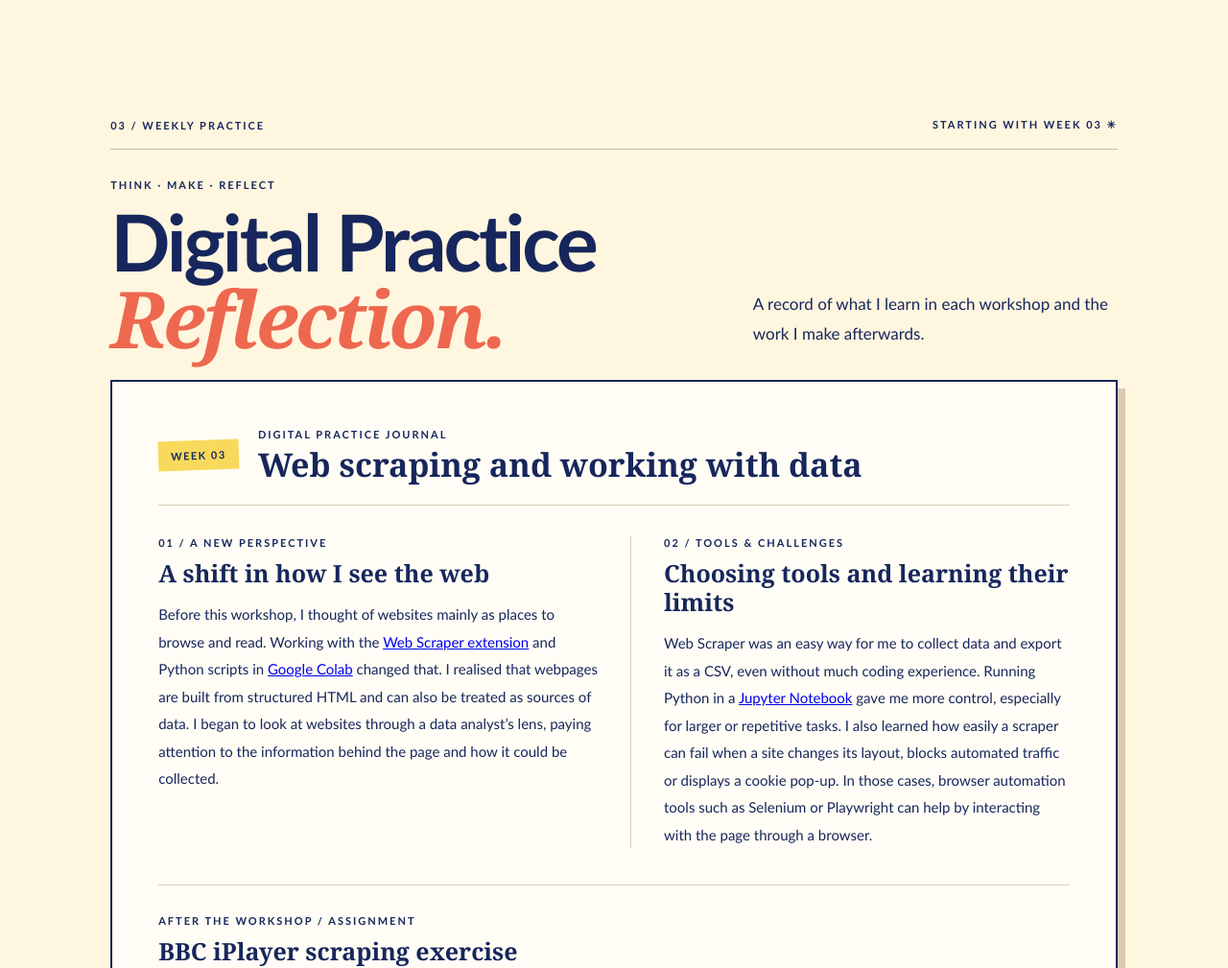
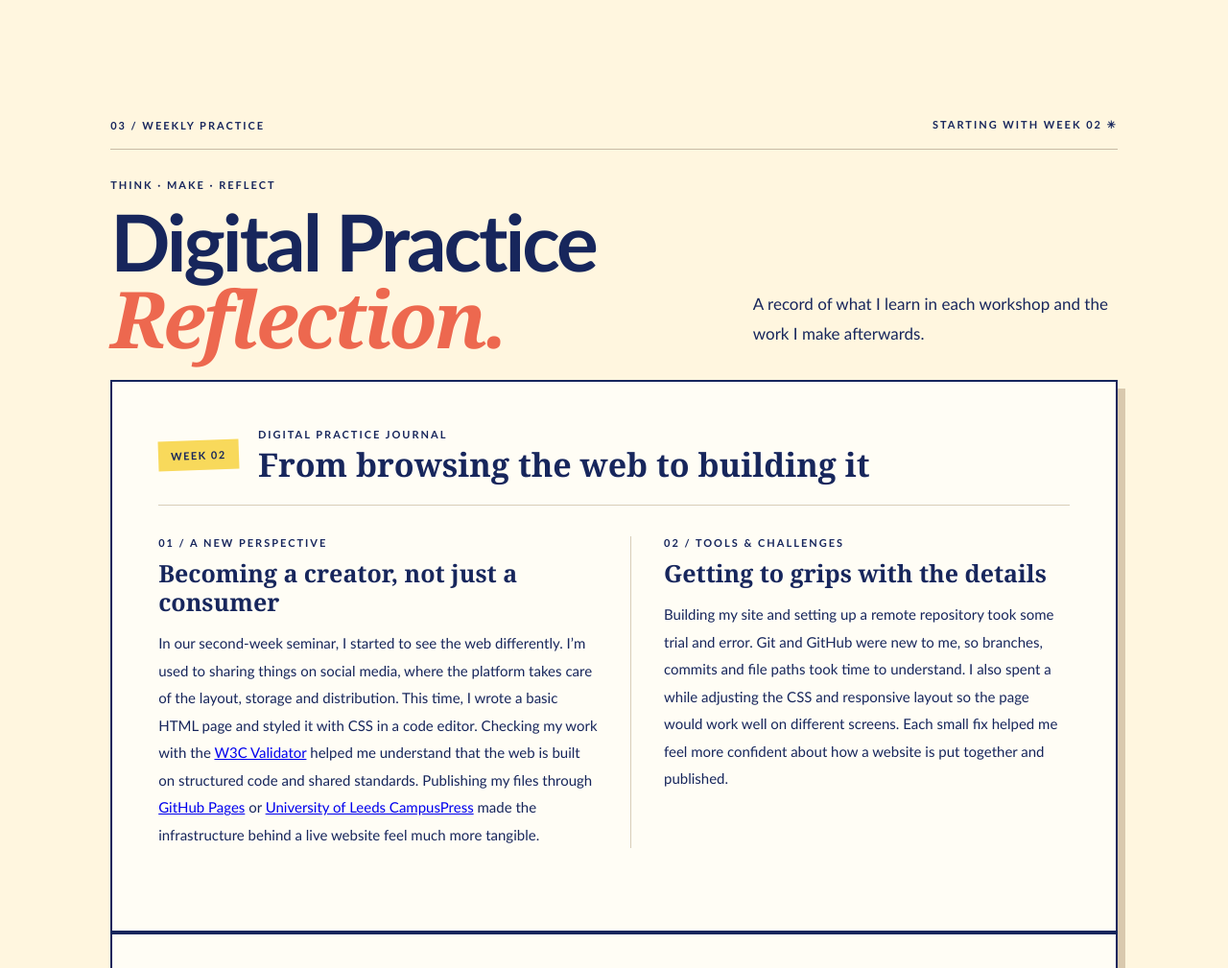
Before and after one commit to jianiqian0129-hub/comm5780, a plain HTML site: page index.html in a window 1280 px wide. Shown: the part 2140-3149 px from the top of the page at 96% size. Drawn offline with Linux system fonts and the light colour scheme.

Commit message:
Add files via upload

```diff
--- a/index.html
+++ b/index.html
@@ -2438,7 +2438,7 @@ footer {
 <section class="reflection" id="reflection">
   <div class="reflection-top-note">
     <span>03 / WEEKLY PRACTICE</span>
-    <span>STARTING WITH WEEK 03 ✳</span>
+    <span>STARTING WITH WEEK 02 ✳</span>
   </div>
 
   <div class="reflection-heading">
@@ -2446,6 +2446,30 @@ footer {
     <h2>Digital Practice<br><span>Reflection.</span></h2>
     <p class="reflection-intro">A record of what I learn in each workshop and the work I make afterwards.</p>
   </div>
+
+  <article class="week-entry reveal">
+    <header class="week-entry-heading">
+      <span class="week-number">WEEK 02</span>
+      <div>
+        <p class="reflection-section-label">DIGITAL PRACTICE JOURNAL</p>
+        <h3>From browsing the web to building it</h3>
+      </div>
+    </header>
+
+    <div class="reflection-notes">
+      <section class="reflection-note" aria-labelledby="week2-shift">
+        <p class="reflection-section-label">01 / A NEW PERSPECTIVE</p>
+        <h4 id="week2-shift">Becoming a creator, not just a consumer</h4>
+        <p>In our second-week seminar, I started to see the web differently. I’m used to sharing things on social media, where the platform takes care of the layout, storage and distribution. This time, I wrote a basic HTML page and styled it with CSS in a code editor. Checking my work with the <a href="https://validator.w3.org/" target="_blank" rel="noopener noreferrer">W3C Validator</a> helped me understand that the web is built on structured code and shared standards. Publishing my files through <a href="https://docs.github.com/en/pages" target="_blank" rel="noopener noreferrer">GitHub Pages</a> or <a href="https://desystemshelp.leeds.ac.uk/campuspress-students/" target="_blank" rel="noopener noreferrer">University of Leeds CampusPress</a> made the infrastructure behind a live website feel much more tangible.</p>
+      </section>
+
+      <section class="reflection-note" aria-labelledby="week2-challenges">
+        <p class="reflection-section-label">02 / TOOLS &amp; CHALLENGES</p>
+        <h4 id="week2-challenges">Getting to grips with the details</h4>
+        <p>Building my site and setting up a remote repository took some trial and error. Git and GitHub were new to me, so branches, commits and file paths took time to understand. I also spent a while adjusting the CSS and responsive layout so the page would work well on different screens. Each small fix helped me feel more confident about how a website is put together and published.</p>
+      </section>
+    </div>
+  </article>
 
   <article class="week-entry reveal">
     <header class="week-entry-heading">
```
